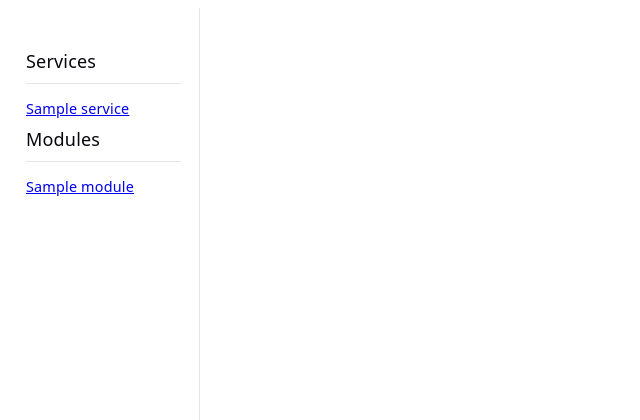
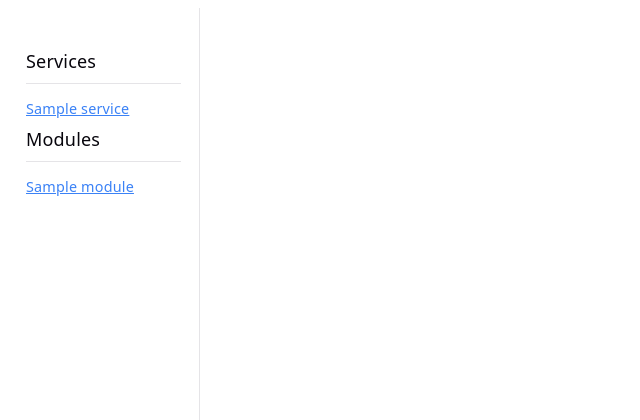
Before and after one commit to quintindunn/quickserve, a Python web app: template src/QuickServe/Web/templates/core/core.html in a window 1280 px wide. Shown: the top 420 px of the page, without its empty margins (0-640 px from the left). Run offline with Jinja, Linux system fonts and the light colour scheme; the template is opened without the code that fills it: most values are stand-ins (such as "Sample title", 1, 10 or a date in 2020).

Commit message:
Added global color for anchor tags

```diff
--- a/src/QuickServe/Web/module_common/resource_dir/simple_filesystem.html
+++ b/src/QuickServe/Web/module_common/resource_dir/simple_filesystem.html
@@ -76,7 +76,9 @@
                         <span>{{ file.modified }}</span>
                         <span>{{ file.size }}</span>
                     </a>
-                        <span><button type="button" onclick="alert('{{ file.filename }}')">Edit</button> | <button type="button" onclick="alert('{{ file.filename }}')">Delete</button> | <button type="button" onclick="alert('{{ file.filename }}')">Rename</button></span>
+                        {% if file.isFile %}
+                            <span><button type="button" onclick="alert('{{ file.filename }}')">Edit</button> | <button type="button" onclick="alert('{{ file.filename }}')">Delete</button> | <button type="button" onclick="alert('{{ file.filename }}')">Rename</button></span>
+                        {% endif %}
                 </div>
             </li>
             {% endfor %}
--- a/src/QuickServe/Web/static/core/core.css
+++ b/src/QuickServe/Web/static/core/core.css
@@ -25,6 +25,10 @@
   text-rendering: optimizeLegibility;
   -webkit-font-smoothing: antialiased;
   -moz-osx-font-smoothing: grayscale;
+}
+
+* > a {
+  color: #3b82f6;
 }
 
 @media (prefers-color-scheme: dark) {
```
